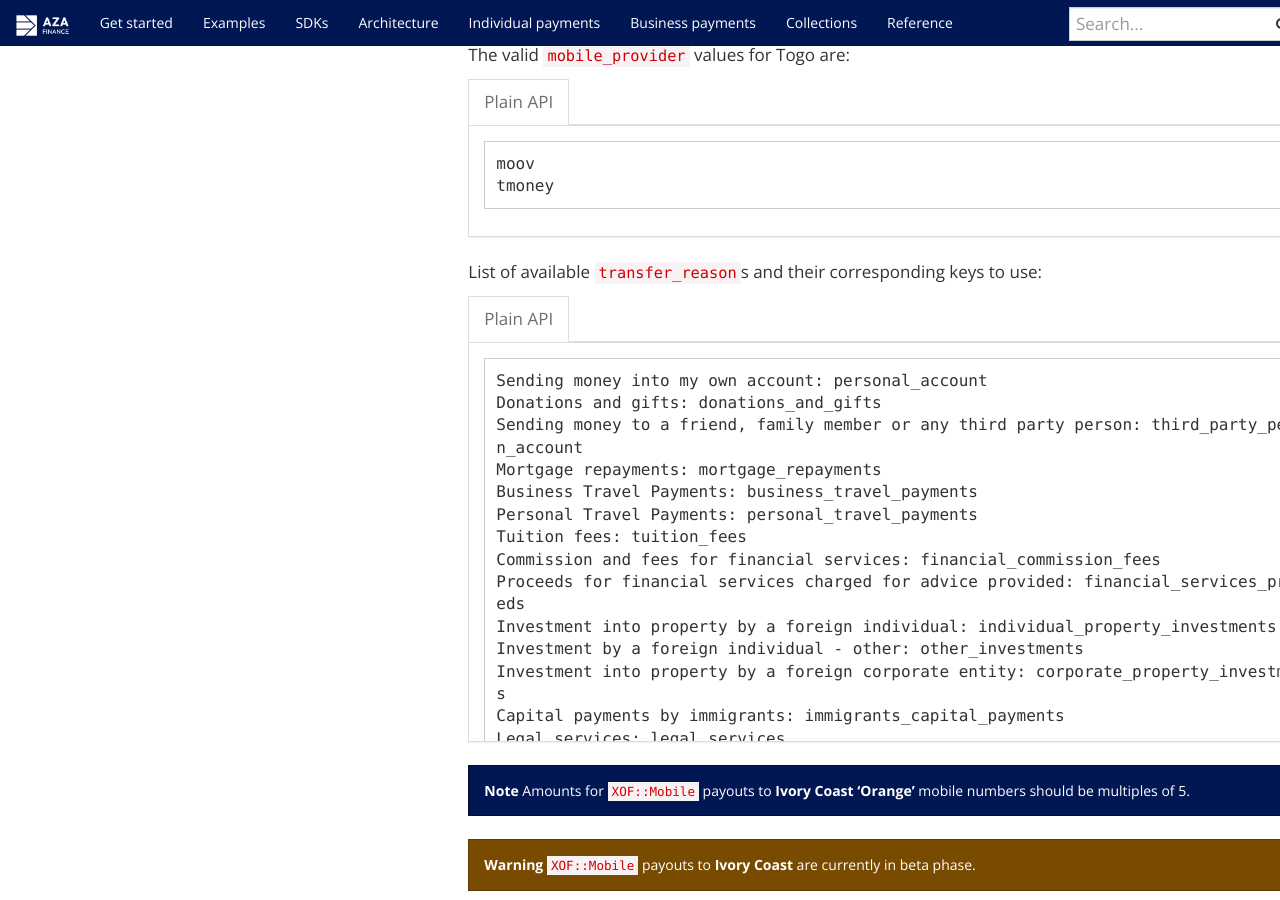
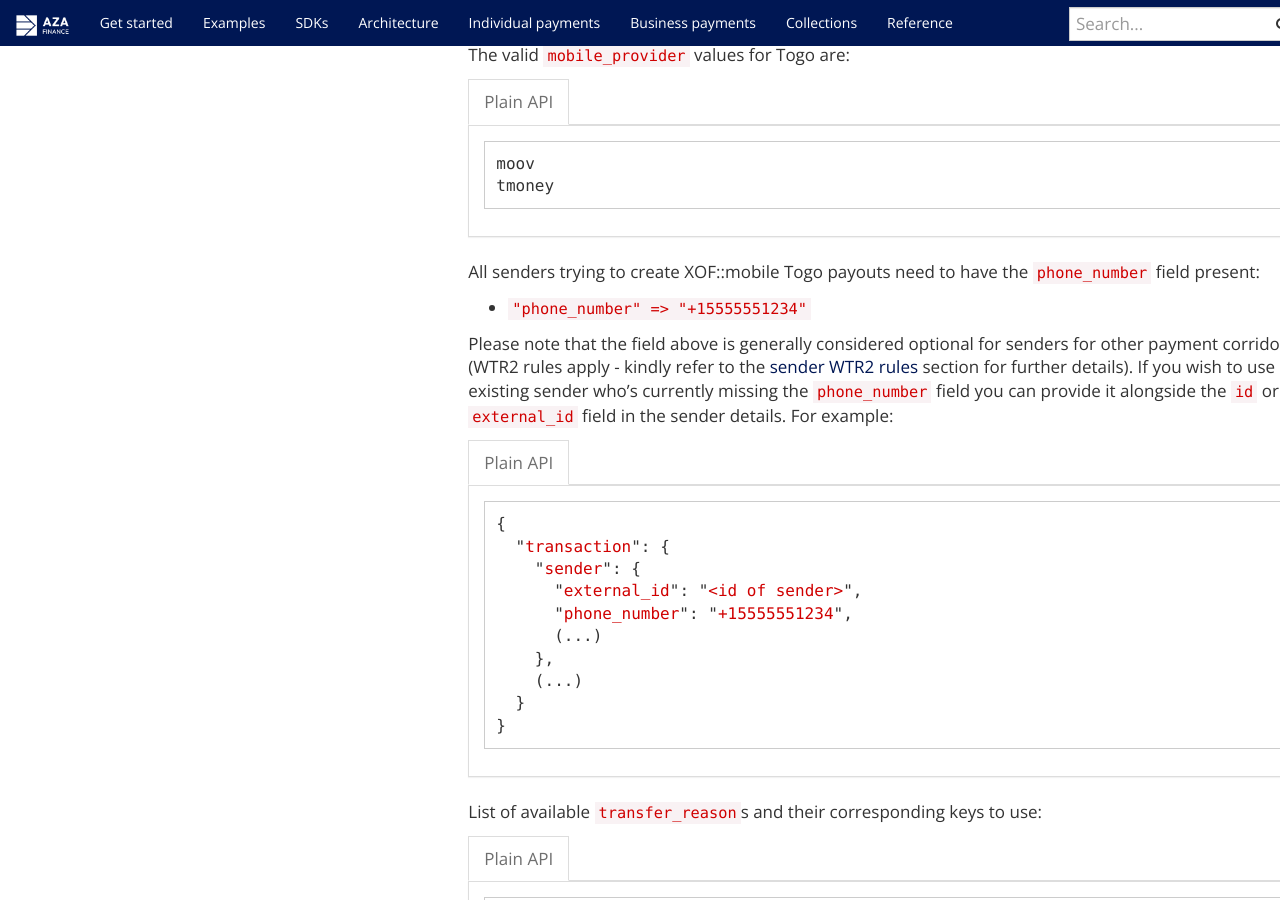
Before and after one commit to transferzero/api-documentation, a Jekyll site: the page built from _docs/individual-payments.md, in a window 1280 px wide and 900 px high, scrolled down 16404 px. Built offline with Jekyll 4.4.1, drawn with Linux system fonts in a browser that asks for light colours; nearby versions of some CDN libraries; comment, search, counter and statistics services are not loaded.

Commit message:
add additional required fields for togo  xof mobile transactions (#302)
Co-authored-by: Saran <49307825+Saran-W@users.noreply.github.com>

````diff
--- a/_includes/corridors/xof-mobile.md
+++ b/_includes/corridors/xof-mobile.md
@@ -90,6 +90,28 @@ tmoney
 
 {% include language-tabbar.html prefix="xof-mobile-providers" raw=data-raw %}
 
+All senders trying to create XOF::mobile Togo payouts need to have the `phone_number` field present:
+- `"phone_number" => "+15555551234"`
+
+Please note that the field above is generally considered optional for senders for other payment corridors (WTR2 rules apply - kindly refer to the [sender WTR2 rules]({{ "/docs/transaction-flow/" | prepend: site.baseurl }}#wtr2) section for further details). If you wish to use an existing sender who's currently missing the `phone_number` field you can provide it alongside the `id` or `external_id` field in the sender details. For example:
+
+{% capture data-raw %}
+```javascript
+{
+  "transaction": {
+    "sender": {
+      "external_id": "<id of sender>",
+      "phone_number": "+15555551234",
+      (...)
+    },
+    (...)
+  }
+}
+```
+{% endcapture %}
+
+{% include language-tabbar.html prefix="xof-mobile-sender-details" raw=data-raw %}
+
 {% include corridors/transfer_reasons.md %}
 
 <div class="alert alert-info" markdown="1">
````
